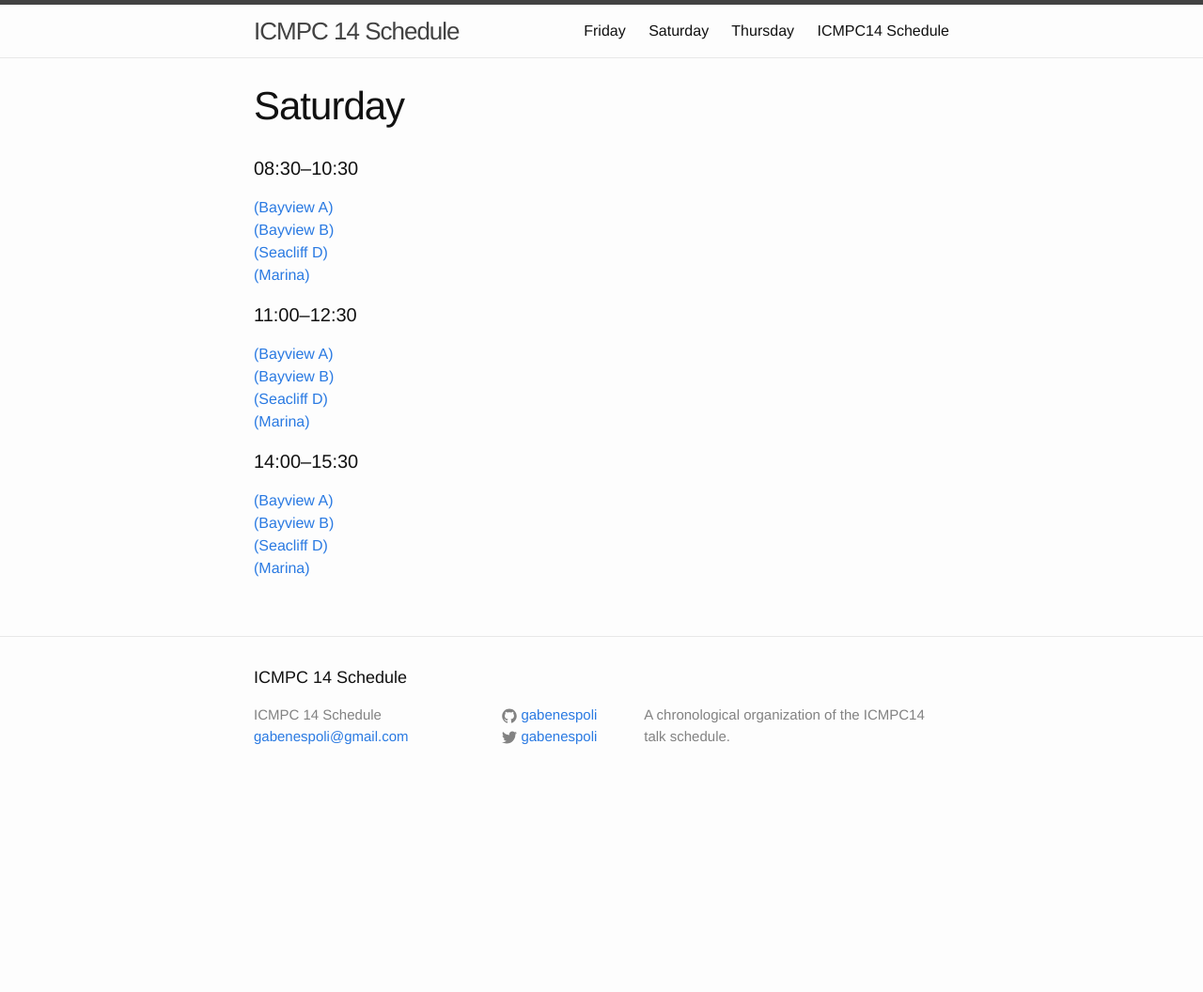
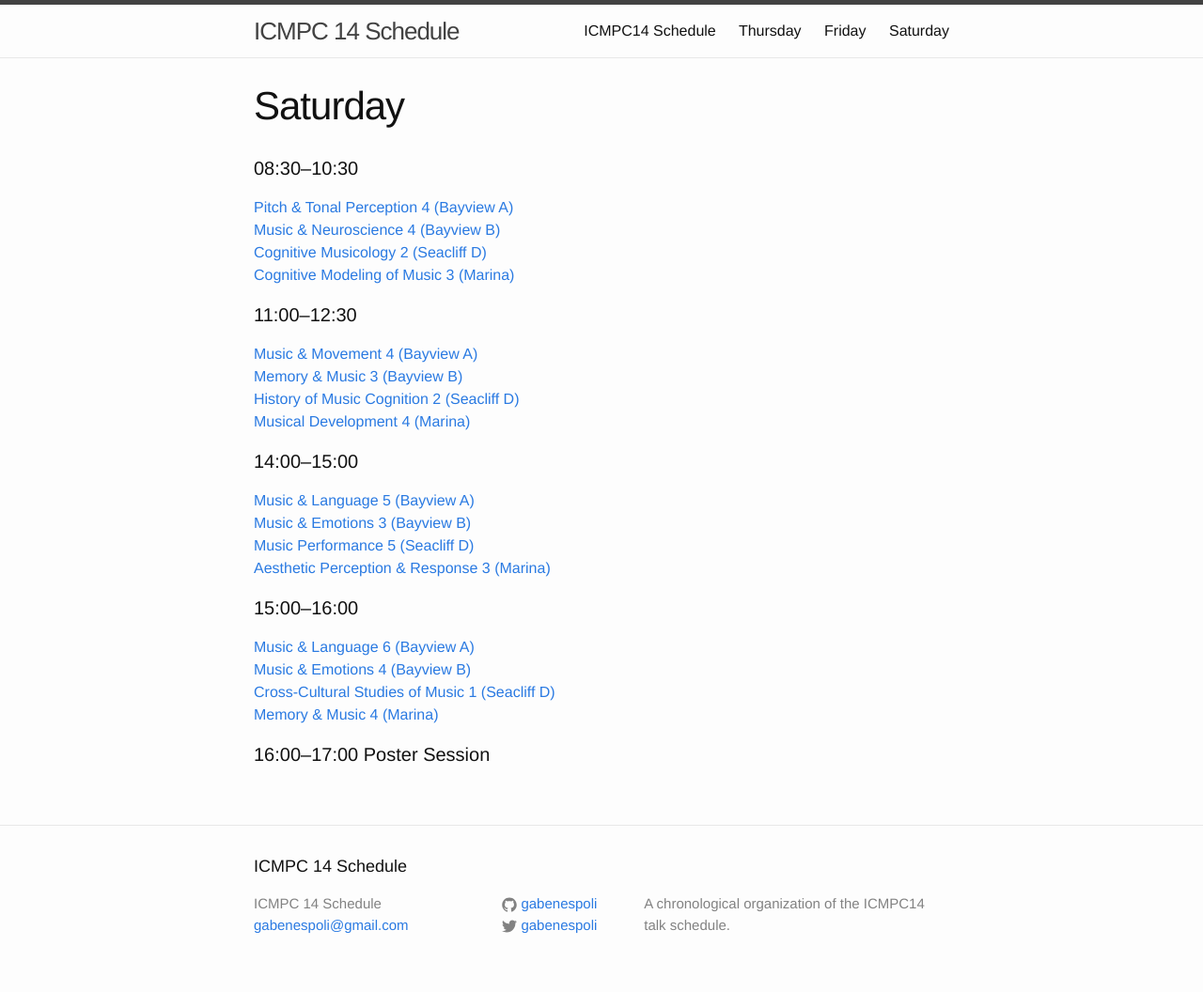
Before and after one commit to gabenespoli/gabenespoli.github.io, a Jekyll site: the page built from icmpc-sat.md, in a window 1280 px wide. Shown: the whole page at 94% size. Built offline with Jekyll 4.4.1, drawn with Linux system fonts in a browser that asks for light colours; before the commit the page ends 900 px from its top, so only the background shows below that.

```diff
--- a/_includes/header.html
+++ b/_includes/header.html
@@ -14,12 +14,14 @@
       </a>
 
       <div class="trigger">
-        {% for my_page in site.pages %}
+        {% assign pages = site.pages | sort:"weight"  %}
+        {% for my_page in pages %}
           {% if my_page.title %}
           <a class="page-link" href="{{ my_page.url | prepend: site.baseurl }}">{{ my_page.title }}</a>
           {% endif %}
         {% endfor %}
       </div>
+
     </nav>
 
   </div>
--- a/icmpc-sat.md
+++ b/icmpc-sat.md
@@ -5,19 +5,27 @@ permalink: /icmpc-sat/
 weight: 4
 ---
 #### 08:30–10:30
-[(Bayview A)](/icmpc/sat-bayviewa-1)
-[(Bayview B)](/icmpc/sat-bayviewb-1)
-[(Seacliff D)](/icmpc/sat-seacliffd-1)
-[(Marina)](/icmpc/sat-marina-1)
+[Pitch & Tonal Perception 4 (Bayview A)](/icmpc/sat-bayviewa-1)
+[Music & Neuroscience 4 (Bayview B)](/icmpc/sat-bayviewb-1)
+[Cognitive Musicology 2 (Seacliff D)](/icmpc/sat-seacliffd-1)
+[Cognitive Modeling of Music 3 (Marina)](/icmpc/sat-marina-1)
 
 #### 11:00–12:30
-[(Bayview A)](/icmpc/sat-bayviewa-2)
-[(Bayview B)](/icmpc/sat-bayviewb-2)
-[(Seacliff D)](/icmpc/sat-seacliffd-2)
-[(Marina)](/icmpc/sat-marina-2)
+[Music & Movement 4 (Bayview A)](/icmpc/sat-bayviewa-2)
+[Memory & Music 3 (Bayview B)](/icmpc/sat-bayviewb-2)
+[History of Music Cognition 2 (Seacliff D)](/icmpc/sat-seacliffd-2)
+[Musical Development 4 (Marina)](/icmpc/sat-marina-2)
 
-#### 14:00–15:30
-[ (Bayview A)](/icmpc/sat-bayviewa-3)
-[ (Bayview B)](/icmpc/sat-bayviewb-3)
-[ (Seacliff D)](/icmpc/sat-seacliffd-3)
-[ (Marina)](/icmpc/sat-marina-3)
+#### 14:00–15:00
+[Music & Language 5 (Bayview A)](/icmpc/sat-bayviewa-3)
+[Music & Emotions 3 (Bayview B)](/icmpc/sat-bayviewb-3)
+[Music Performance 5 (Seacliff D)](/icmpc/sat-seacliffd-3)
+[Aesthetic Perception & Response 3 (Marina)](/icmpc/sat-marina-3)
+
+#### 15:00–16:00
+[Music & Language 6 (Bayview A)](/icmpc/sat-bayviewa-4)
+[Music & Emotions 4 (Bayview B)](/icmpc/sat-bayviewb-4)
+[Cross-Cultural Studies of Music 1 (Seacliff D)](/icmpc/sat-seacliffd-4)
+[Memory & Music 4 (Marina)](/icmpc/sat-marina-4)
+
+#### 16:00–17:00 Poster Session
```
Also changed, not shown: icmpc-sat/sat-bayviewa-1.md (added, +20 -0 lines), icmpc-sat/sat-bayviewa-2.md (added, +21 -0 lines), icmpc-sat/sat-bayviewa-3.md (added, +17 -0 lines), icmpc-sat/sat-bayviewa-4.md (added, +18 -0 lines), icmpc-sat/sat-bayviewb-1.md (added, +20 -0 lines), icmpc-sat/sat-bayviewb-2.md (added, +20 -0 lines), icmpc-sat/sat-bayviewb-3.md (added, +20 -0 lines), icmpc-sat/sat-bayviewb-4.md (added, +20 -0 lines), icmpc-sat/sat-marina-1.md (added, +20 -0 lines), icmpc-sat/sat-marina-2.md (added, +21 -0 lines), icmpc-sat/sat-marina-3.md (added, +20 -0 lines), icmpc-sat/sat-marina-4.md (added, +20 -0 lines), icmpc-sat/sat-seacliffd-1.md (added, +20 -0 lines), icmpc-sat/sat-seacliffd-2.md (added, +21 -0 lines), 3 more files.
